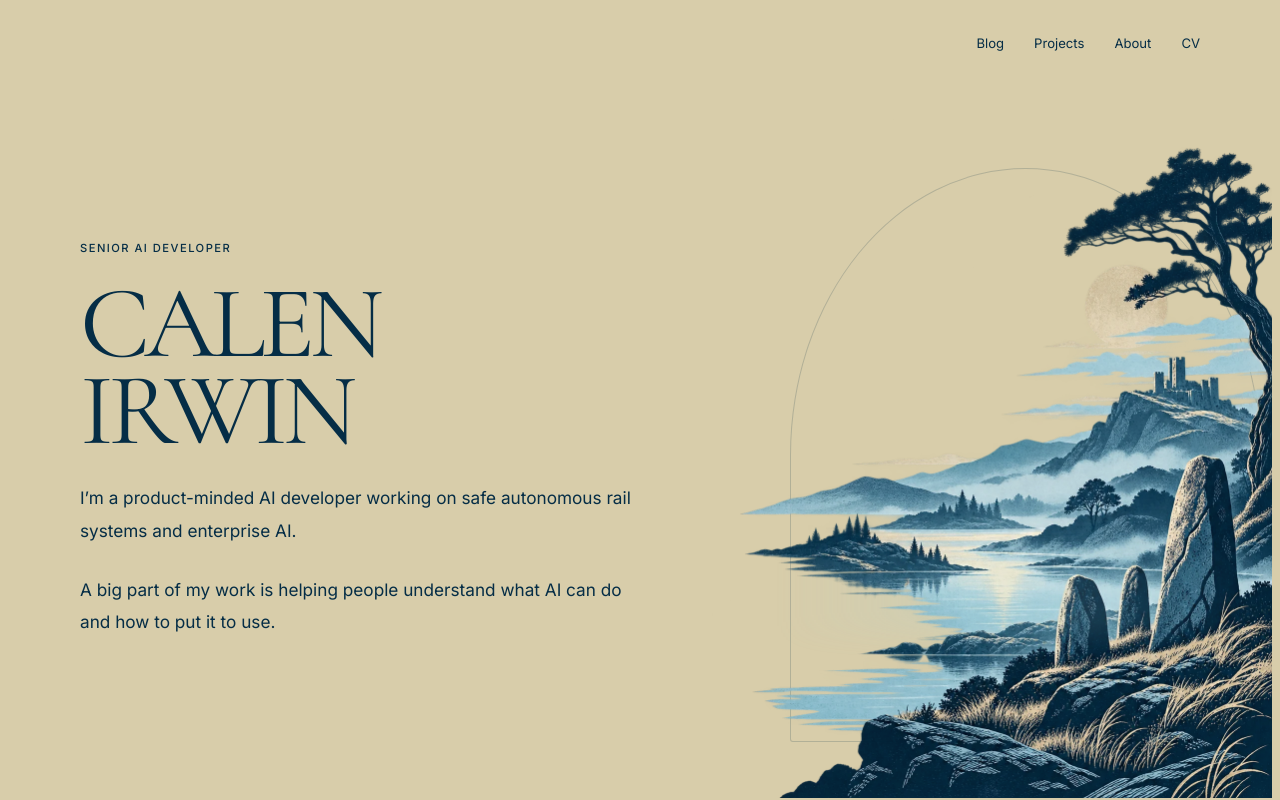
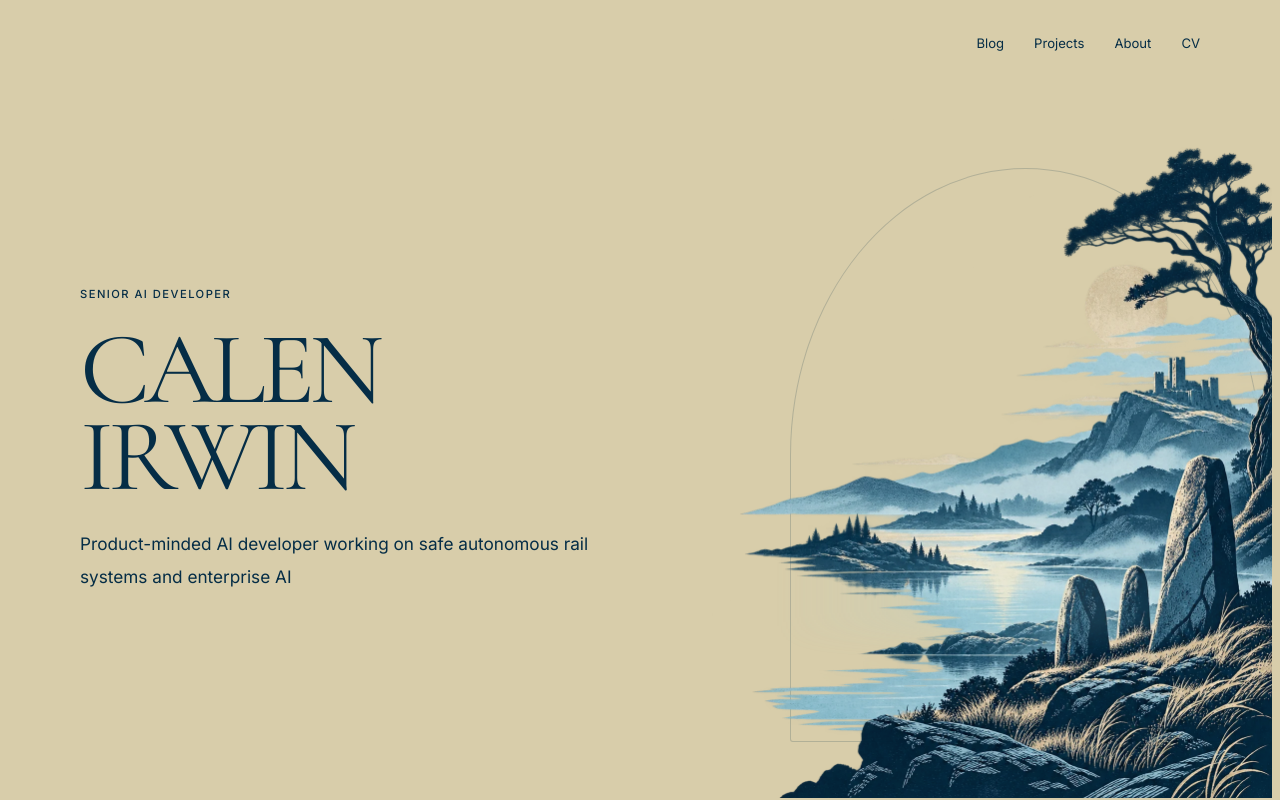
Before and after one commit to calenirwin/calenirwin.github.io, an Astro site: page / in a window 1280 px wide. Shown: the top 800 px of the page. Built offline with nearby package versions, Linux system fonts and the light colour scheme; Astro itself is replaced by a stand-in of ours; some packages are replaced by stand-ins of ours.

Commit message:
Update content/pages/home.md (via Pages CMS)

```diff
--- a/content/pages/home.md
+++ b/content/pages/home.md
@@ -3,6 +3,4 @@ title: Calen Irwin
 description: Product-minded AI developer working on safe autonomous rail systems
   and enterprise AI.
 ---
-I’m a product-minded AI developer working on safe autonomous rail systems and enterprise AI.
-
-A big part of my work is helping people understand what AI can do and how to put it to use.
+Product-minded AI developer working on safe autonomous rail systems and enterprise AI
```
